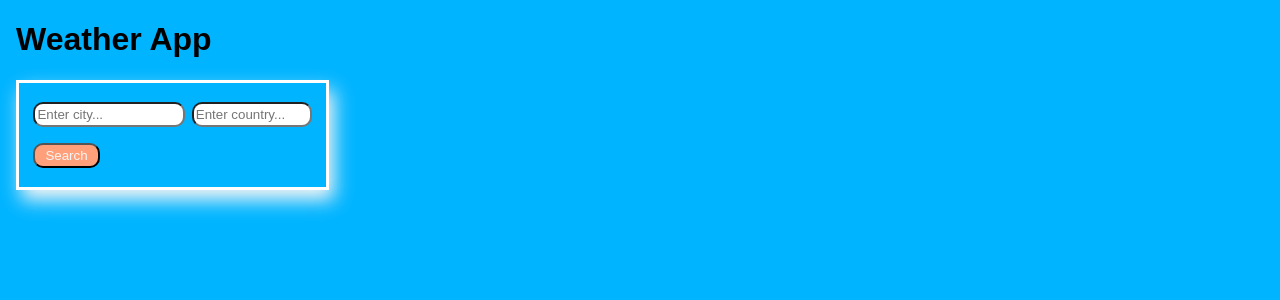
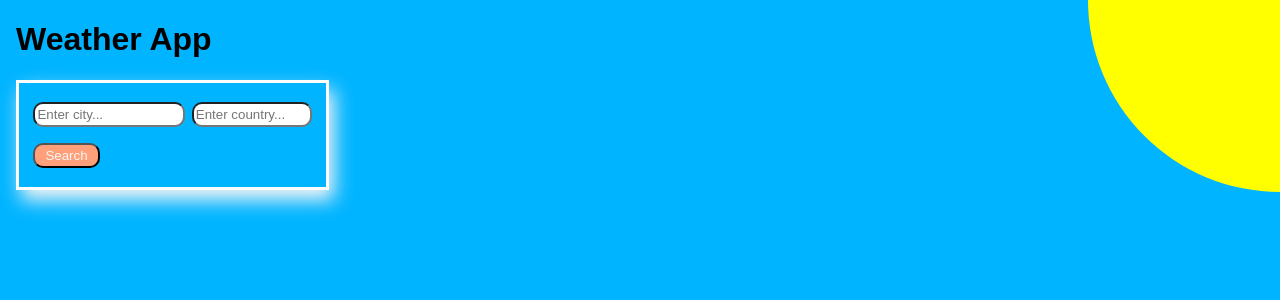
Before and after one commit to tholmes59/weather-forecast-app, a React (Create React App) app: page / in a window 1280 px wide. Shown: the top 300 px of the page. Built offline with nearby package versions, Linux system fonts and the light colour scheme; no server answers.

Commit message:
add styling to get sun in tp left corner

```diff
--- a/src/App.css
+++ b/src/App.css
@@ -142,3 +142,20 @@ body {
 .wind-speed-direction-container{
 
 }
+
+
+/* ***********Sun********************* */
+
+.sun-container {
+  background-color: yellow;
+/*   border: 5px solid; */
+  width: 12rem;
+  height: 12rem;
+  border-radius: 0 0 0 100%;
+/*   bottom: 0;
+	left: 0;  */
+/* 	padding-top: 50px; */
+	position: fixed;
+  top: 0;
+  right: 0;
+}
```
